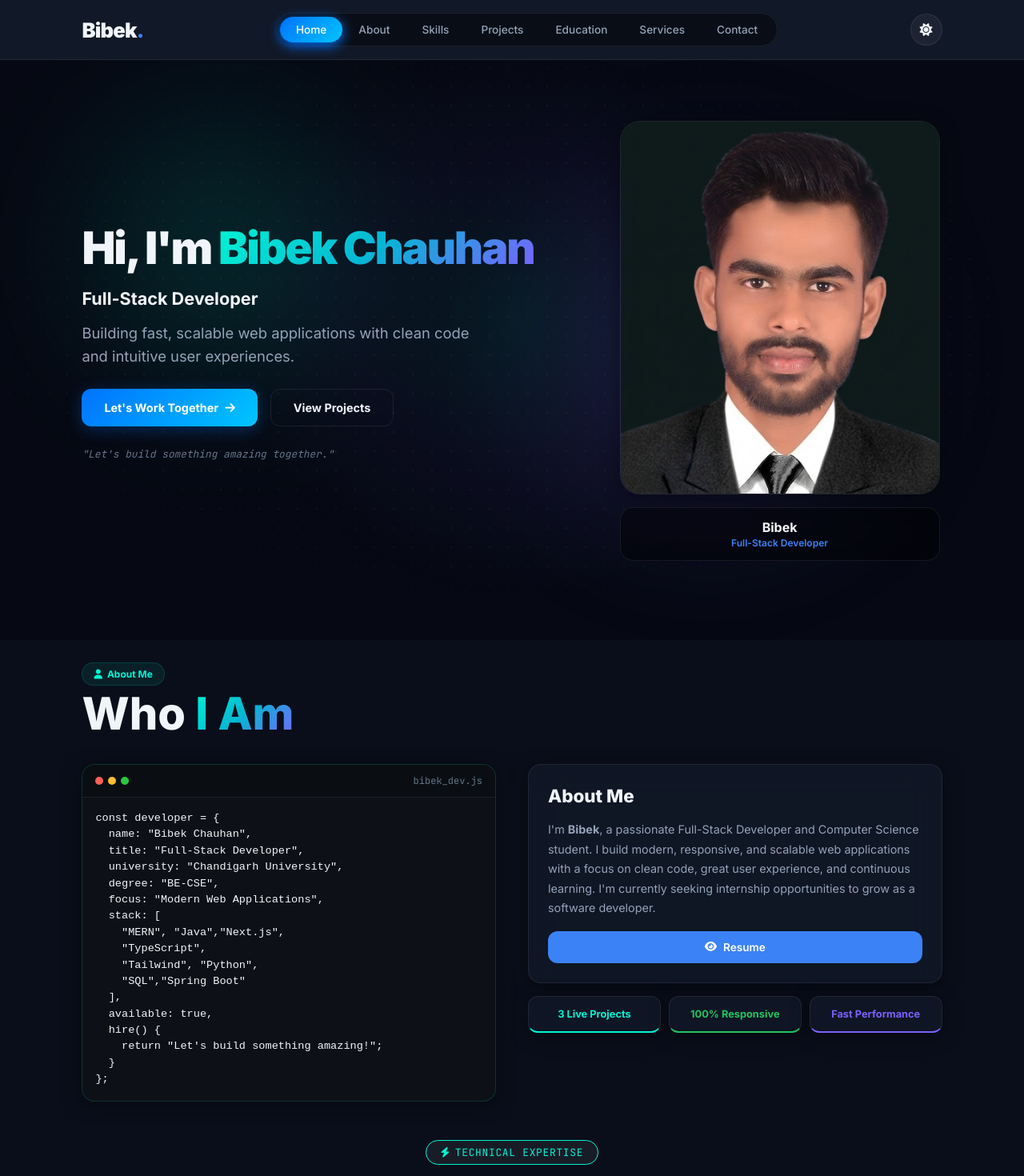
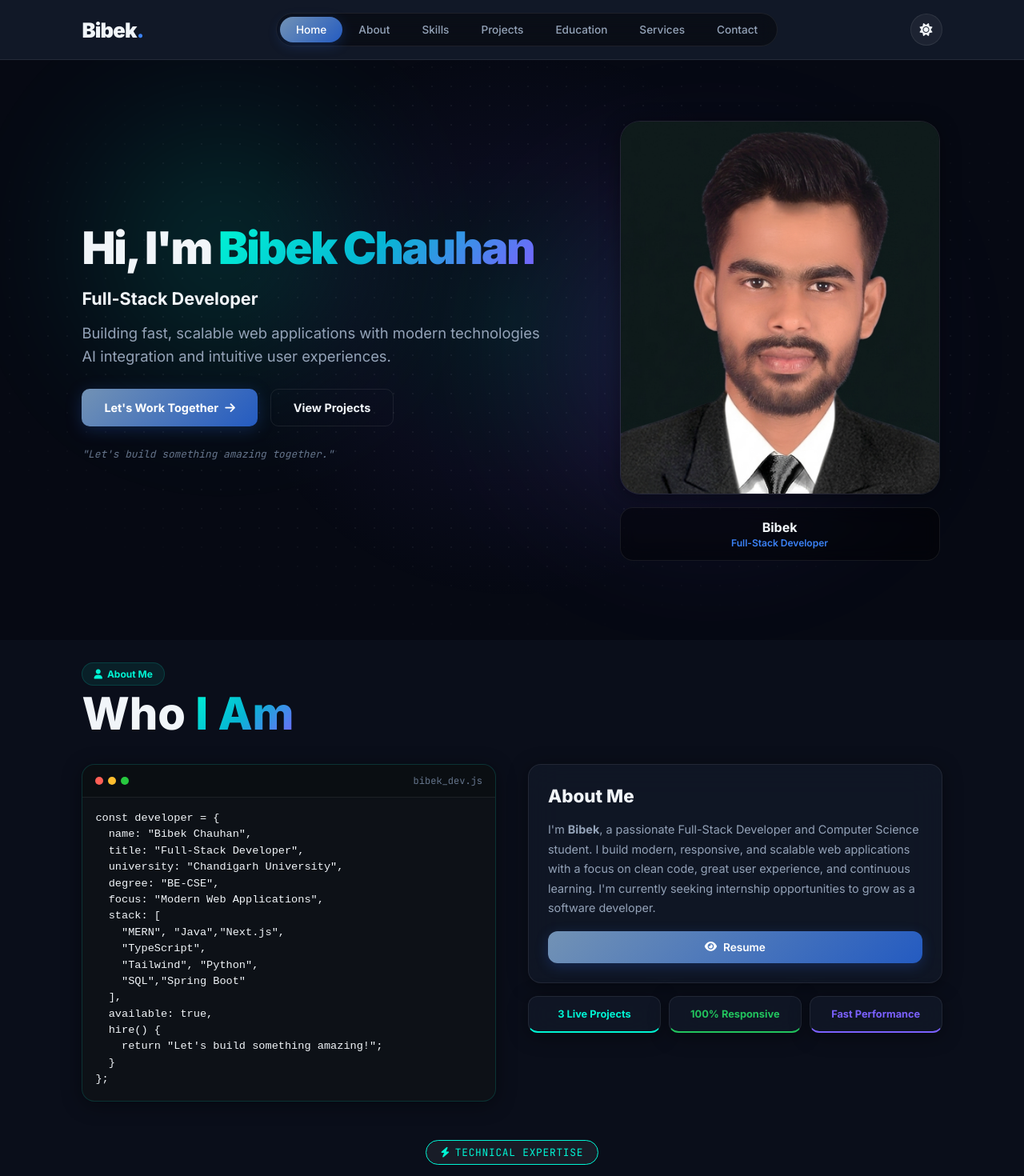
Before and after one commit to chauhanbibek100/portfolio-website, a React (Vite) app: page / in a window 1280 px wide. Shown: the top 1470 px of the page at 80% size. Built offline with nearby package versions, Linux system fonts and the light colour scheme.

Commit message:
buttom color changed with hero subtitle

```diff
--- a/src/components/AboutSection.css
+++ b/src/components/AboutSection.css
@@ -176,7 +176,7 @@
   gap: 8px;
   padding: 12px;
   border-radius: 12px;
-  background: var(--accent-blue);
+  background: var(--btn-gradient, linear-gradient(135deg, #7292b5, #245bc1));
   color: white;
   font-weight: 600;
   font-size: 0.85rem;
@@ -184,10 +184,11 @@
     transform 0.2s ease,
     box-shadow 0.2s ease;
   width: 100%;
+  box-shadow: 0 4px 16px var(--btn-glow, rgba(36, 91, 193, 0.3));
 }
 
 .download-resume-btn:hover {
-  box-shadow: 0 4px 16px rgba(59, 130, 246, 0.4);
+  box-shadow: 0 6px 20px var(--btn-glow-hover, rgba(36, 91, 193, 0.45));
 }
 
 /* STATS PILLS */
--- a/src/components/ContactSection.css
+++ b/src/components/ContactSection.css
@@ -164,7 +164,7 @@
   justify-content: center;
   gap: 8px;
   padding: 10px 22px;
-  background: linear-gradient(135deg, #0072ff, #00c6ff);
+  background: var(--btn-gradient, linear-gradient(135deg, #7292b5, #245bc1));
   color: #fff;
   font-family: var(--font-primary);
   font-size: 0.88rem;
@@ -177,11 +177,12 @@
     box-shadow 0.25s ease,
     opacity 0.25s ease;
   margin-top: 2px;
+  box-shadow: 0 4px 16px var(--btn-glow, rgba(36, 91, 193, 0.3));
 }
 
 .submit-btn:hover:not(:disabled) {
   transform: translateY(-3px);
-  box-shadow: 0 8px 24px rgba(0, 114, 255, 0.35);
+  box-shadow: 0 8px 24px var(--btn-glow-hover, rgba(36, 91, 193, 0.45));
 }
 
 .submit-btn:active:not(:disabled) {
--- a/src/components/EducationSection.css
+++ b/src/components/EducationSection.css
@@ -371,6 +371,7 @@
   color: var(--text-primary);
   display: -webkit-box;
   -webkit-line-clamp: 2;
+  line-clamp: 2;
   -webkit-box-orient: vertical;
   overflow: hidden;
   transition: color 0.2s ease;
--- a/src/components/Header.css
+++ b/src/components/Header.css
@@ -55,9 +55,9 @@
 }
 
 .navbar-pill-btn.active {
-  background: linear-gradient(135deg, #0072ff, #00c6ff);
+  background: var(--btn-gradient, linear-gradient(135deg, #7292b5, #245bc1));
   color: #fff;
-  box-shadow: 0 4px 15px rgba(0, 114, 255, 1);
+  box-shadow: 0 4px 15px var(--btn-glow, rgba(36, 91, 193, 0.5));
 }
 
 .navbar-actions {
--- a/src/components/HeroSection.css
+++ b/src/components/HeroSection.css
@@ -229,21 +229,21 @@
 
 .hero-btn-primary {
   padding: 14px 28px;
-  background: linear-gradient(135deg, #0072ff, #00c6ff);
+  background: var(--btn-gradient, linear-gradient(135deg, #7292b5, #245bc1));
   color: white;
-  border-radius: 12px;
+  border-radius: 10px;
   font-weight: 700;
   font-size: 0.9rem;
   display: inline-flex;
   align-items: center;
   gap: 8px;
   transition: all 0.3s ease;
-  box-shadow: 0 4px 20px rgba(0, 114, 255, 0.3);
+  box-shadow: 0 4px 20px var(--btn-glow, rgba(36, 91, 193, 0.3));
 }
 
 .hero-btn-primary:hover {
-  transform: translateY(-2px);
-  box-shadow: 0 6px 24px rgba(0, 114, 255, 0.45);
+  /* transform: translateY(-2px); */
+  box-shadow: 0 6px 24px var(--btn-glow-hover, rgba(36, 91, 193, 0.45));
 }
 
 .hero-btn-secondary {
@@ -251,7 +251,7 @@
   background: transparent;
   color: var(--text-primary);
   border: 1px solid var(--border-color);
-  border-radius: 12px;
+  border-radius: 10px;
   font-weight: 700;
   font-size: 0.9rem;
   transition: all 0.3s ease;
--- a/src/components/HeroSection.jsx
+++ b/src/components/HeroSection.jsx
@@ -56,9 +56,9 @@ export default function HeroSection() {
           </div>
 
           <p className="hero-subtitle">
-            Building fast, scalable web applications with clean code
+            Building fast, scalable web applications with modern technologies
             <br />
-            and intuitive user experiences.
+            AI integration and intuitive user experiences.
           </p>
 
           <div className="hero-actions">
--- a/src/components/ProjectsSection.css
+++ b/src/components/ProjectsSection.css
@@ -132,12 +132,12 @@
 }
 
 .proj-link.details {
-  background: linear-gradient(135deg, #0072ff, #00c6ff);
+  background: var(--btn-gradient, linear-gradient(135deg, #7292b5, #245bc1));
   color: white;
 }
 
 .proj-link.details:hover {
-  box-shadow: 0 4px 16px rgba(0, 114, 255, 0.4);
+  box-shadow: 0 6px 20px var(--btn-glow-hover, rgba(36, 91, 193, 0.45));
   transform: translateY(-1px);
 }
 
@@ -335,12 +335,12 @@
 }
 
 .modal-btn.demo {
-  background: linear-gradient(135deg, #0072ff, #00c6ff);
+  background: var(--btn-gradient, linear-gradient(135deg, #7292b5, #245bc1));
   color: white;
 }
 
 .modal-btn.demo:hover {
-  box-shadow: 0 4px 20px rgba(0, 114, 255, 0.4);
+  box-shadow: 0 6px 24px var(--btn-glow-hover, rgba(36, 91, 193, 0.45));
   transform: translateY(-1px);
 }
 
--- a/src/components/ServicesSection.css
+++ b/src/components/ServicesSection.css
@@ -221,8 +221,8 @@
   border-radius: 12px;
   font-size: 0.9rem;
   font-weight: 700;
-  color: var(--bg-primary, #0a0e1a);
-  background: var(--gradient-main);
+  color: #ffffff;
+  background: var(--btn-gradient, linear-gradient(135deg, #7292b5, #245bc1));
   border: none;
   cursor: pointer;
   white-space: nowrap;
@@ -230,12 +230,12 @@
   align-items: center;
   gap: 8px;
   transition: all 0.3s ease;
-  box-shadow: 0 4px 16px rgba(0, 245, 212, 0.2);
+  box-shadow: 0 4px 16px var(--btn-glow, rgba(36, 91, 193, 0.3));
 }
 
 .cta-button:hover {
   transform: translateY(-2px);
-  box-shadow: 0 6px 24px rgba(0, 245, 212, 0.35);
+  box-shadow: 0 6px 24px var(--btn-glow-hover, rgba(36, 91, 193, 0.45));
 }
 
 .cta-button i {
@@ -256,7 +256,7 @@
 }
 
 [data-theme="light"] .cta-button {
-  color: #fff;
+  color: #ffffff;
 }
 
 /* ── Responsive ─────────────────────────────────────────────────── */
--- a/src/index.css
+++ b/src/index.css
@@ -4,6 +4,9 @@
 :root {
   --font-primary: 'Inter', -apple-system, BlinkMacSystemFont, sans-serif;
   --font-mono: 'JetBrains Mono', 'Fira Code', monospace;
+  --btn-gradient: linear-gradient(135deg, #7292b5, #245bc1);
+  --btn-glow: rgba(36, 91, 193, 0.3);
+  --btn-glow-hover: rgba(36, 91, 193, 0.45);
 }
 
 [data-theme="dark"] {
```
